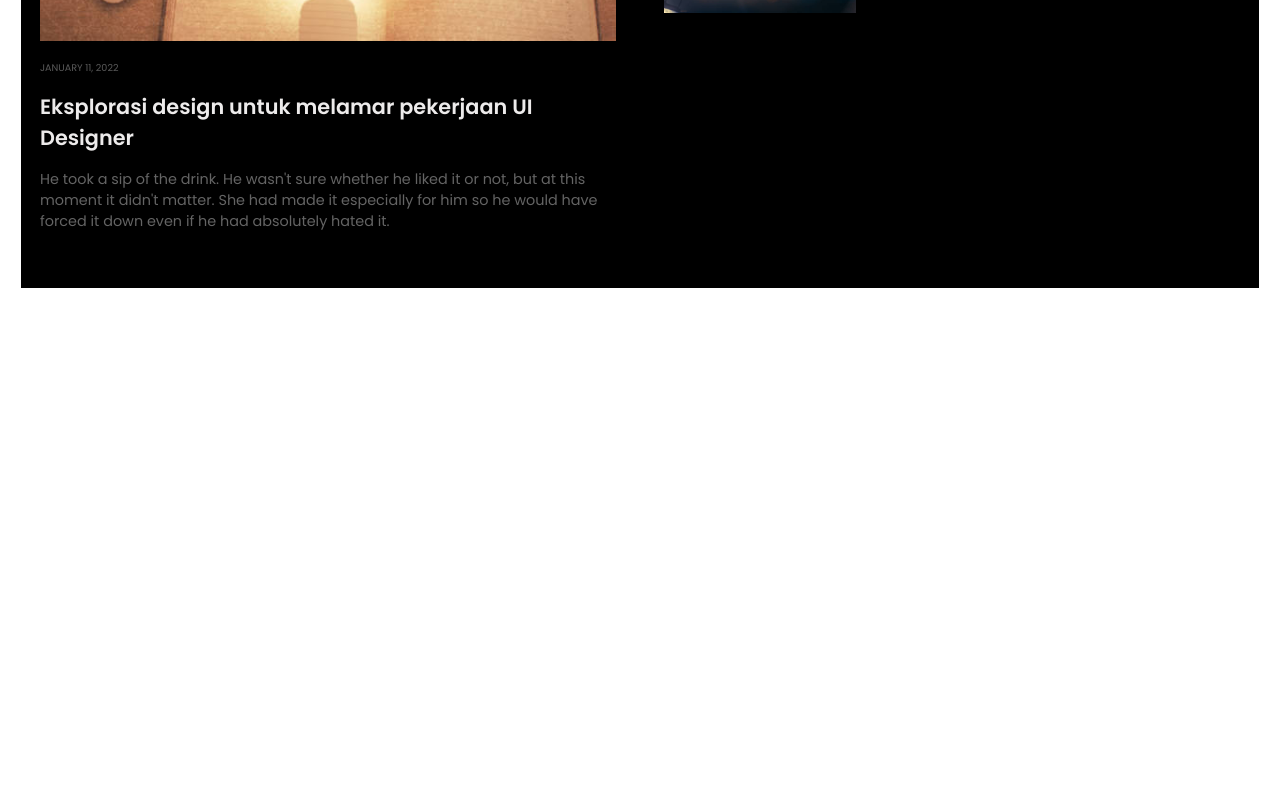
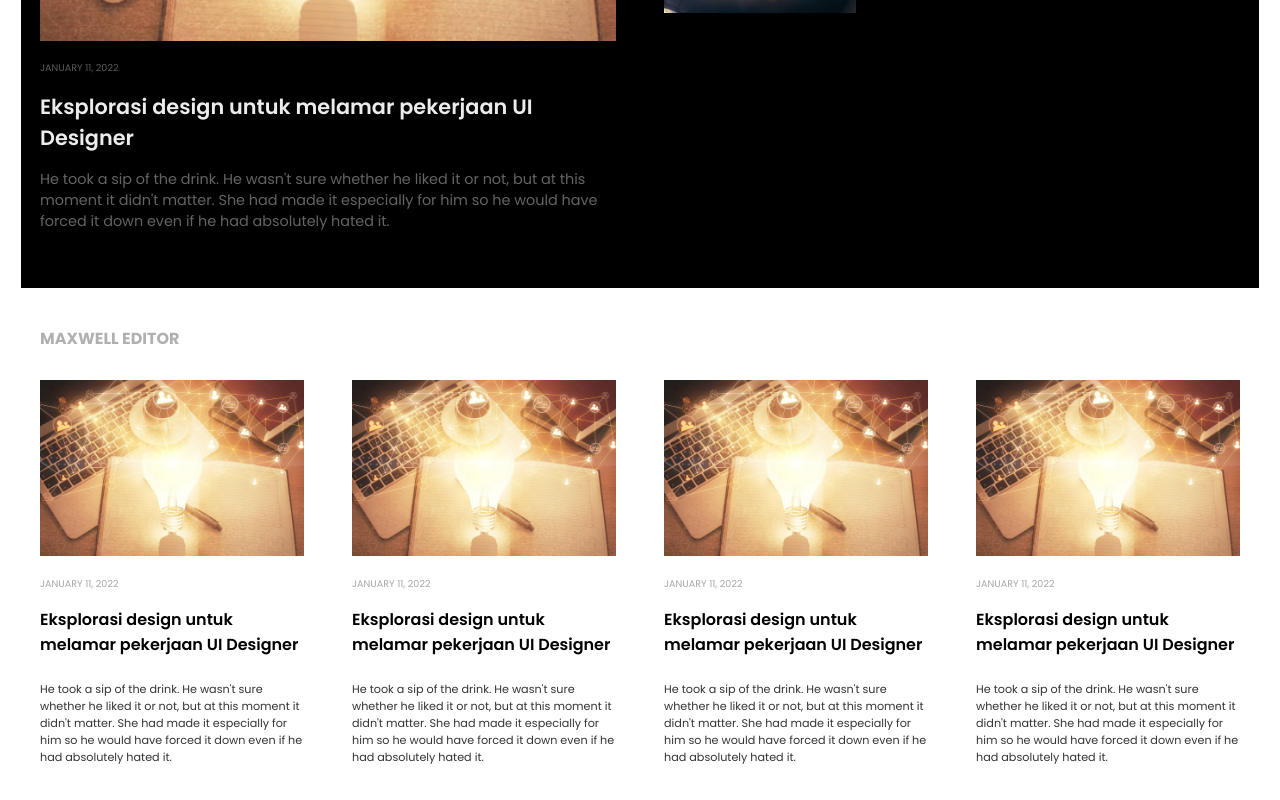
Before and after one commit to Maxwell-ihiaso/blog, a React (Create React App) app: page / in a window 1280 px wide. Shown: the part 638-1438 px from the top of the page. Before the commit the page ends 926 px from the top, so only its background shows below. Built offline with nearby package versions, Linux system fonts and the light colour scheme.

Commit message:
Add Blog Post section

```diff
--- /dev/null
+++ b/src/components/BlogPosts.tsx
@@ -0,0 +1,39 @@
+import styled from "styled-components";
+import { devices } from "../devices";
+import Posts from "./Posts";
+
+const Container = styled.div`
+  display: flex;
+  flex-direction: column;
+  gap: 1rem;
+
+  padding: 1.5rem 0.8rem 1.2rem;
+  background-color: #fff;
+  color: rgb(125, 125, 125);
+
+  max-width: 75rem;
+  margin: 0 auto;
+
+  @media screen and ${devices.mobileL} {
+    padding: 1.5rem 1.2rem 3rem;
+  }
+`;
+
+const ShortText = styled.h2`
+  font-size: 1rem;
+  font-weight: 700;
+  text-transform: uppercase;
+  opacity: 0.6;
+`;
+
+const BlogPosts = () => {
+  return (
+    <Container>
+      <ShortText>Maxwell Editor</ShortText>
+
+      <Posts />
+    </Container>
+  );
+};
+
+export default BlogPosts;
--- /dev/null
+++ b/src/components/PostCard.tsx
@@ -0,0 +1,86 @@
+import styled from "styled-components";
+import { devices } from "../devices";
+
+/** PORTRAIT-CARD STYLES */
+
+const Container = styled.article`
+  display: flex;
+  flex-direction: column;
+  gap: 0.8rem;
+  width: 100%;
+`;
+
+const Image = styled.img`
+  width: 100%;
+`;
+
+const Content = styled.div`
+  display: flex;
+  flex-direction: column;
+  justify-content: flex-start;
+`;
+
+const ContentDate = styled.div`
+  margin: 0.5rem 0;
+  font-size: 0.5rem;
+  color: grey;
+  text-transform: uppercase;
+  opacity: 0.7;
+
+  @media screen and ${devices.mobileL} {
+    font-size: 0.6rem;
+  }
+`;
+
+const ContentHeader = styled.div`
+  margin: 0.5rem 0 1rem;
+  font-size: 0.8rem;
+  color: #000;
+  font-weight: 600;
+  transition: all 0.2s linear;
+
+  &:hover {
+    cursor: pointer;
+    color: grey;
+  }
+
+  @media screen and ${devices.mobileL} {
+    font-size: 1rem;
+  }
+`;
+
+const ContentBody = styled.div`
+  margin: 0.5rem 0;
+  font-size: 0.7rem;
+  opacity: 0.8;
+  display: none;
+
+  @media screen and ${devices.tablet} {
+    display: flex;
+  }
+`;
+
+/**---------------- */
+
+const PostCard = () => {
+  return (
+    <Container>
+      <Image src="/images/blog-photo-1.jpg" alt="torchLight-blog" />
+
+      <Content>
+        <ContentDate>january 11, 2022</ContentDate>
+        <ContentHeader>
+          Eksplorasi design untuk melamar pekerjaan UI Designer
+        </ContentHeader>
+        <ContentBody>
+          He took a sip of the drink. He wasn't sure whether he liked it or not,
+          but at this moment it didn't matter. She had made it especially for
+          him so he would have forced it down even if he had absolutely hated
+          it.
+        </ContentBody>
+      </Content>
+    </Container>
+  );
+};
+
+export default PostCard;
--- /dev/null
+++ b/src/components/Posts.tsx
@@ -0,0 +1,45 @@
+import styled from "styled-components";
+import { devices } from "../devices";
+import PostCard from "./PostCard";
+
+const Container = styled.div`
+  display: flex;
+  flex-wrap: wrap;
+  gap: 1rem;
+  background-color: inherit;
+  color: black;
+
+  max-width: 75rem;
+  margin: 0 auto;
+
+  @media screen and ${devices.laptop} {
+    gap: 3rem;
+  }
+`;
+
+const BlogPost = styled.article`
+  /* width: 45%; */
+  flex: 1 0 9.375rem;
+`;
+/**---------------- */
+
+const Posts = () => {
+  return (
+    <Container>
+      <BlogPost>
+        <PostCard />
+      </BlogPost>
+      <BlogPost>
+        <PostCard />
+      </BlogPost>
+      <BlogPost>
+        <PostCard />
+      </BlogPost>
+      <BlogPost>
+        <PostCard />
+      </BlogPost>
+    </Container>
+  );
+};
+
+export default Posts;
--- a/src/pages/Home.tsx
+++ b/src/pages/Home.tsx
@@ -1,3 +1,4 @@
+import BlogPosts from "../components/BlogPosts";
 import BlogTitle from "../components/BlogTitle";
 import Featured from "../components/Featured";
 import Header from "../components/Header";
@@ -8,6 +9,7 @@ const Home = () => {
       <Header />
       <BlogTitle />
       <Featured />
+      <BlogPosts />
     </>
   );
 };
```
